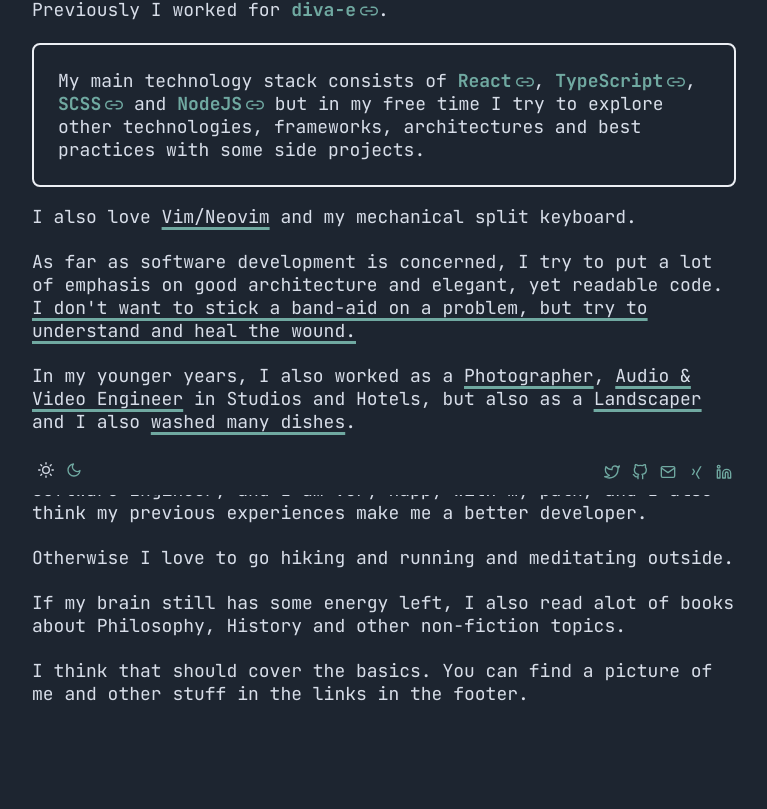
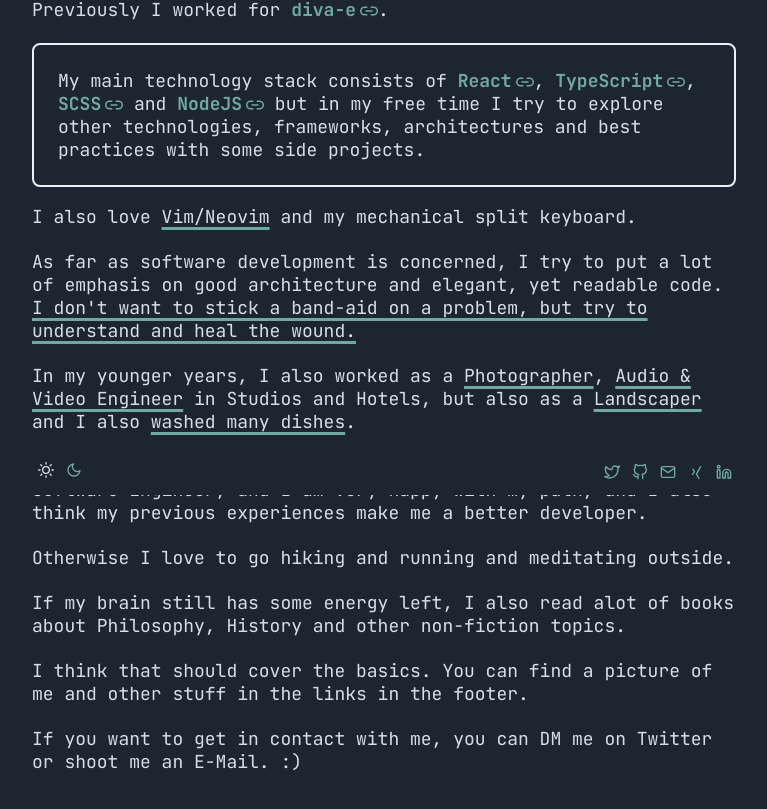
Before and after one commit to nikbrunner/nibru.dev, a Next.js app: page / in a window 1280 px wide. Shown: the part 305-1114 px from the top of the page, without its empty margins (256-1023 px from the left). Before the commit the page ends 1080 px from the top, so only its background shows below. Built offline with nearby package versions, Linux system fonts and the light colour scheme.

Commit message:
index: add paragaph about contact

```diff
--- a/pages/index.tsx
+++ b/pages/index.tsx
@@ -101,6 +101,11 @@ const Home = () => {
             I think that should cover the basics. You can find a picture of me and
             other stuff in the links in the footer.
           </Paragraph>
+
+          <Paragraph>
+            If you want to get in contact with me, you can DM me on Twitter or shoot
+            me an E-Mail. :)
+          </Paragraph>
         </div>
       </Section>
     </Page>
```
